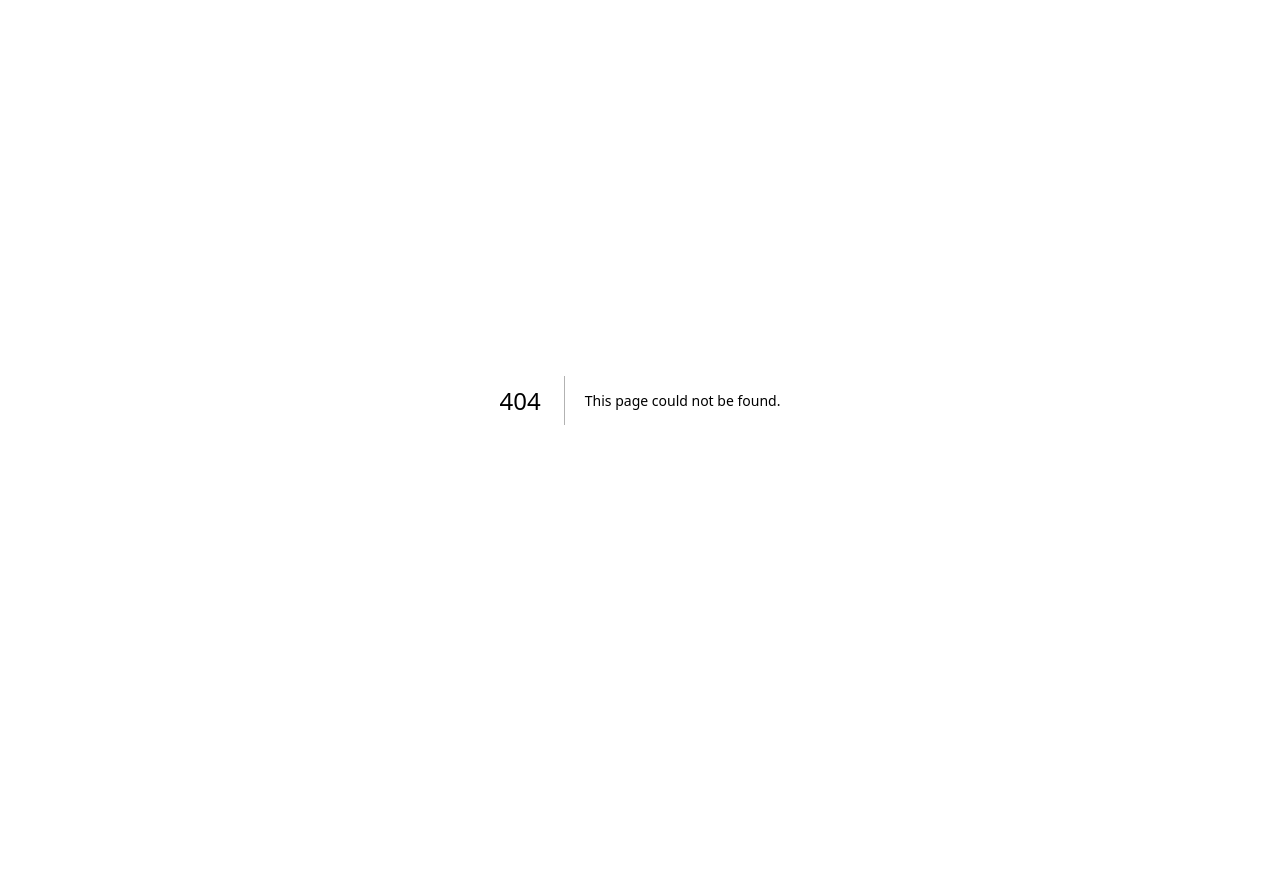
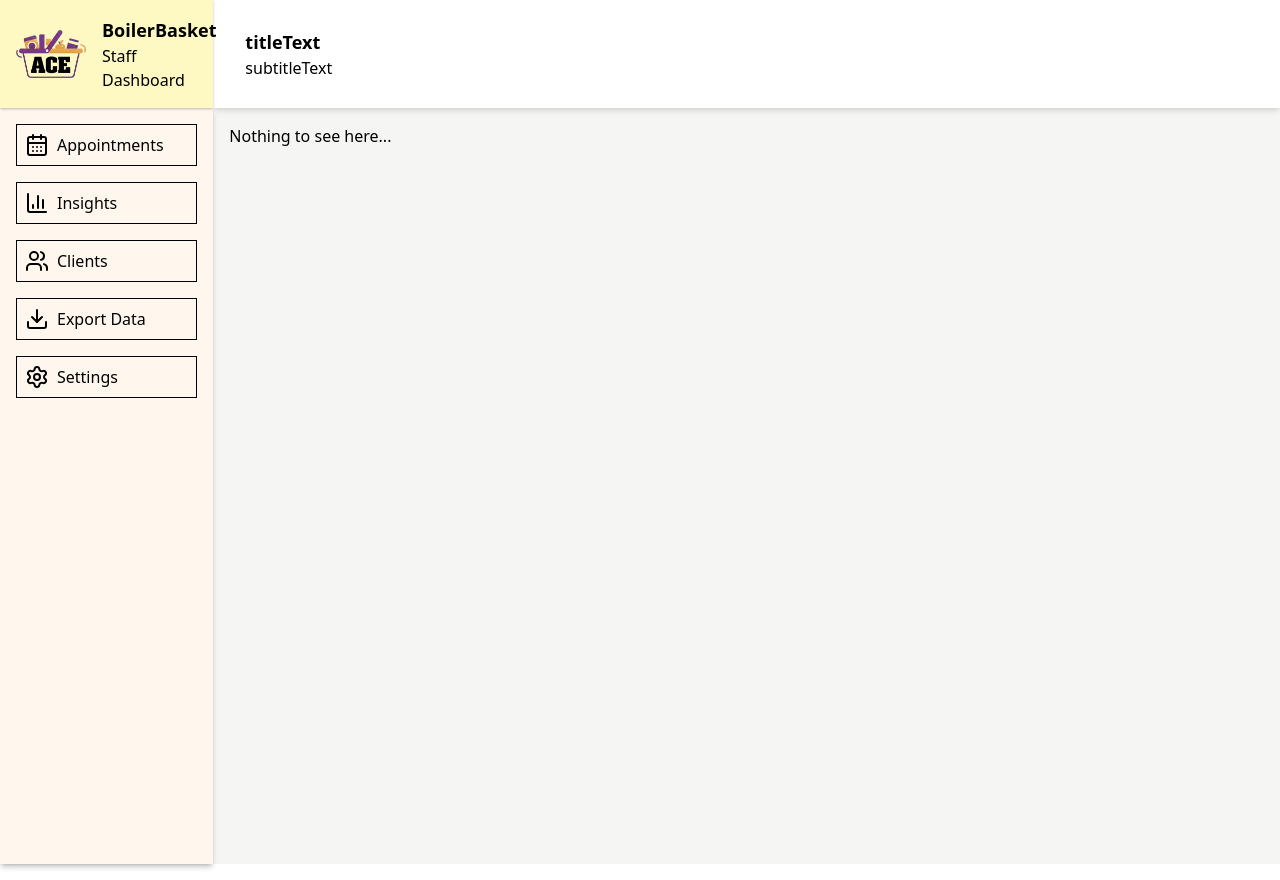
Before and after one commit to vivankumarr/boilerbasket, a Next.js app: page /admin/test in a window 1280 px wide. Before the commit this address had no page. Before the commit the page ends 800 px from the top, so only its background shows below. Built offline with nearby package versions, Linux system fonts and the light colour scheme.

Commit message:
Build the main dashboard shell

```diff
--- a/package.json
+++ b/package.json
@@ -15,6 +15,7 @@
     "class-variance-authority": "^0.7.1",
     "clsx": "^2.1.1",
     "framer-motion": "^12.23.24",
+    "lucide": "^0.548.0",
     "lucide-react": "^0.544.0",
     "next": "15.5.4",
     "react": "19.1.0",
--- /dev/null
+++ b/src/app/admin/layout.jsx
@@ -0,0 +1,51 @@
+import LogoSectionAdmin from '@/components/admin/LogoSectionAdmin'
+import ConditionalTopbarAdmin from '@/components/admin/ConditionalTopbarAdmin'
+import SidebarAdmin from '@/components/admin/SidebarAdmin'
+
+// TODO: Fixed (not relative) navigation bar sizing
+// Responsive design based on device screen size (but probably won't be accessed on mobile)
+// Uniform styling (set custom fonts, not default)
+// Adjust line spacing for text (logo, top)
+
+// Color Reference: https://find-nearest-tailwind-colour.netlify.app/
+// https://tailwindcss.com/docs/colors
+
+const parentDiv = 'bg-purple-50 \
+					min-h-screen \
+					grid \
+					grid-cols-[1fr_5fr] \
+					grid-rows-[1fr_7fr]'
+const logoDiv = 'bg-yellow-100 \
+				justify-center \
+				flex items-center \
+				z-3 shadow-sm/20 ' // + 'border-2 border-yellow-200'
+const topDiv = 'bg-white \
+				flex items-center \
+				z-1 shadow-md/10 ' // + 'border-2 border-gray-200'
+const sideDiv = 'bg-orange-50 \
+				z-2 shadow-md/20 ' // + 'border-2 border-orange-100'
+const contentDiv = 'bg-stone-100 p-4 ' // + 'border-2 border-stone-300'
+
+// TODO: Account for "Add Client" button in Clients page (top navigation bar)
+
+function layout({ children }) {
+	return (
+		<div className={parentDiv}>
+			<div className={logoDiv}>
+				<LogoSectionAdmin />
+			</div>
+			<nav className={topDiv}>
+				{/* Title and subtitle text changes based on current page */}
+				<ConditionalTopbarAdmin />
+			</nav>
+			<nav className={sideDiv}>
+				<SidebarAdmin />
+			</nav>
+			<div className={contentDiv}>
+				{children}
+			</div>
+		</div>
+	)
+};
+
+export default layout;
--- /dev/null
+++ b/src/app/admin/test/page.jsx
@@ -0,0 +1,5 @@
+export default function page() {
+	return (
+		<span>Nothing to see here...</span>
+	)
+};
--- /dev/null
+++ b/src/components/admin/ConditionalTopbarAdmin.jsx
@@ -0,0 +1,47 @@
+"use client";
+import { usePathname } from "next/navigation";
+import TopbarAdmin from "./TopbarAdmin";
+
+const ConditionalTopbarAdmin = () => {
+	const pathname = usePathname();
+	const pathname_admin = '/admin/';
+
+	var titleText = null;
+	var subtitleText = null;
+
+	switch (pathname) {
+		case pathname_admin.concat('appointments'):
+			titleText = 'Appointments'
+			subtitleText = 'Track and manage client appointments'
+			break;
+
+		case pathname_admin.concat('insights'):
+			titleText = 'Data Insights'
+			subtitleText = 'Track performance metrics and demand predictions'
+			break;
+
+		case pathname_admin.concat('clients'):
+			titleText = 'Client Management'
+			subtitleText = 'Manage client information and visit history'
+			break;
+
+		case pathname_admin.concat('exports'):
+			titleText = 'Export Data'
+			subtitleText = 'Download pantry data from any time period for analysis'
+			break;
+
+		case pathname_admin.concat('settings'):
+			titleText = 'Settings'
+			subtitleText = 'Manage closures and preferences'
+			break;
+
+		default:
+			titleText = 'titleText'
+			subtitleText = 'subtitleText'
+			break;
+	}
+
+	return <TopbarAdmin title={titleText} subtitle={subtitleText} />;
+};
+
+export default ConditionalTopbarAdmin;
--- /dev/null
+++ b/src/components/admin/LogoSectionAdmin.jsx
@@ -0,0 +1,23 @@
+import Image from 'next/image'
+
+const LogoSectionAdmin = () => {
+	return (
+		<div className='flex gap-4 m-2 p-2 border-0'>
+			<Image
+				src='/boilerbasket-logo.png'
+				alt='BoilerBasket Logo'
+				className='object-scale-down'
+				priority={true} // Prevent image from jumping when loading pages
+				width={70}
+				height={70}
+			 />
+			<div className='lg:grid hidden'>
+				{/* Logo section text is hidden if overflow is possible */}
+				<span className='font-bold text-lg'>BoilerBasket</span>
+				<span>Staff Dashboard</span>
+			</div>
+		</div>
+	)
+};
+
+export default LogoSectionAdmin;
--- /dev/null
+++ b/src/components/admin/SidebarAdmin.jsx
@@ -0,0 +1,35 @@
+import { CalendarDaysIcon, ChartColumn, UsersIcon, DownloadIcon, SettingsIcon } from 'lucide-react'
+
+const sidebarDiv = 'h-full font-medium ' // + 'w-50'
+const tabDiv = 'flex gap-2 m-4 p-2 border'
+
+// TODO: Make clickable (link), change color upon hover, indicate current tab
+
+const SidebarAdmin = () => {
+	return (
+		<div className={sidebarDiv}>
+			<div className={tabDiv}>
+				<CalendarDaysIcon />
+				<span>Appointments</span>
+			</div>
+			<div className={tabDiv}>
+				<ChartColumn />
+				<span>Insights</span>
+			</div>
+			<div className={tabDiv}>
+				<UsersIcon />
+				<span>Clients</span>
+			</div>
+			<div className={tabDiv}>
+				<DownloadIcon />
+				<span>Export Data</span>
+			</div>
+			<div className={tabDiv}>
+				<SettingsIcon />
+				<span>Settings</span>
+			</div>
+		</div>
+	)
+};
+
+export default SidebarAdmin;
--- /dev/null
+++ b/src/components/admin/TopbarAdmin.jsx
@@ -0,0 +1,10 @@
+const TopbarAdmin = ({ title, subtitle }) => {
+	return (
+		<div className='grid m-4 ml-6 p-2 border-0'>
+			<span className='font-bold text-lg'>{title}</span>
+			<span>{subtitle}</span>
+		</div>
+	)
+};
+
+export default TopbarAdmin;
```
Also changed, not shown: 1 other file (tests, documents, lock files or other folders).
